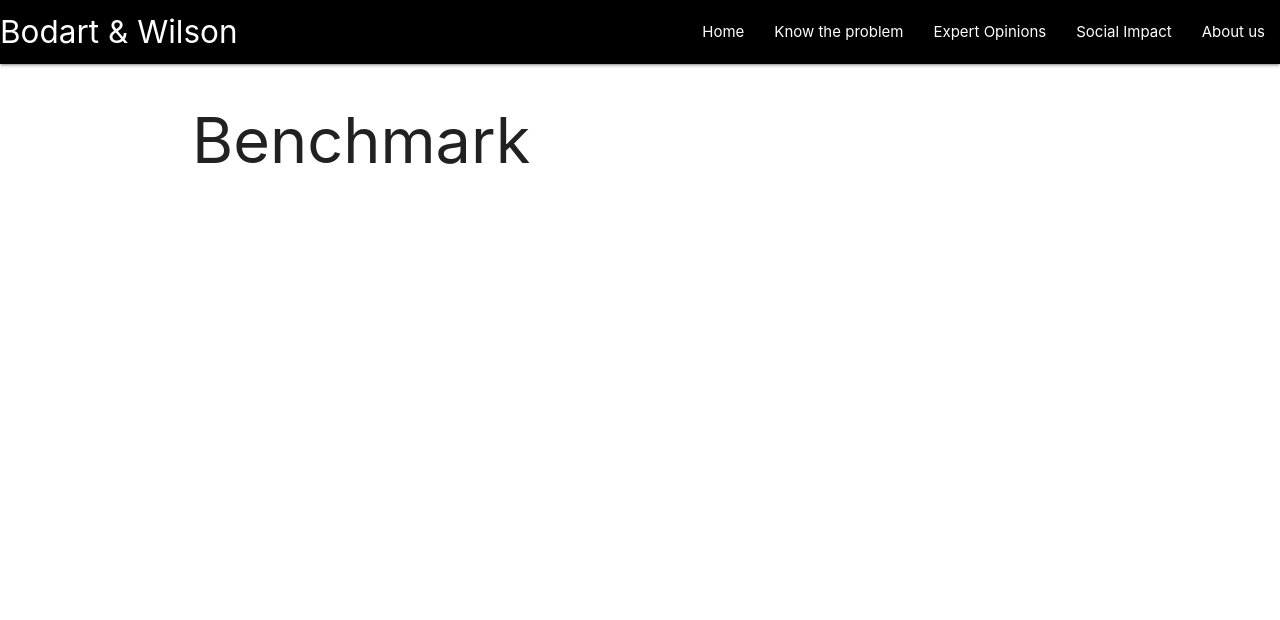
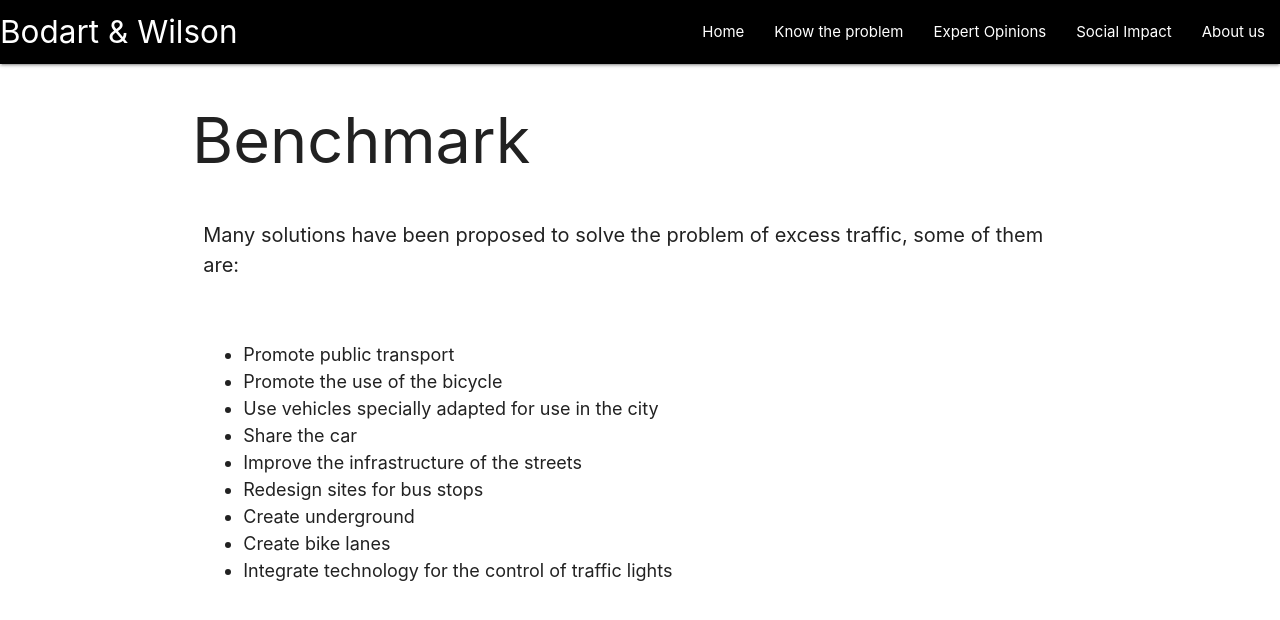
Before and after one commit to LuisWislo/luiswislo.github.io, a plain HTML site: page sub/Benchmark.html in a window 1280 px wide. Drawn offline with Linux system fonts and the light colour scheme.

Commit message:
Add files via upload

```diff
--- a/sub/Benchmark.html
+++ b/sub/Benchmark.html
@@ -43,8 +43,23 @@
 
      <div class="container">
        <h1>Benchmark</h1>
-
-
+	   <div class="row">
+		<div class="col s12">
+			<p class="page_explanation">Many solutions have been proposed to solve the problem of excess traffic, some of them are:
+			</p>
+			<br>
+			<ul class="browser-default plain_text">
+				<li>Promote public transport</li>
+				<li>Promote the use of the bicycle</li>
+				<li>Use vehicles specially adapted for use in the city</li>
+				<li>Share the car</li>
+				<li>Improve the infrastructure of the streets</li>
+				<li>Redesign sites for bus stops</li>
+				<li>Create underground</li>
+				<li>Create bike lanes</li>
+				<li>Integrate technology for the control of traffic lights</li>
+			</ul>
+		</div>
 
      </div>
 
```
